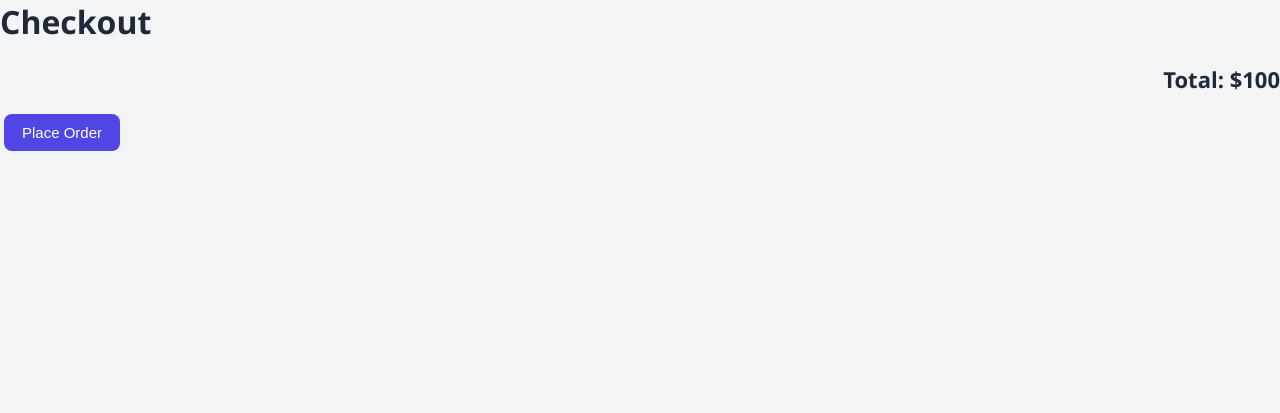
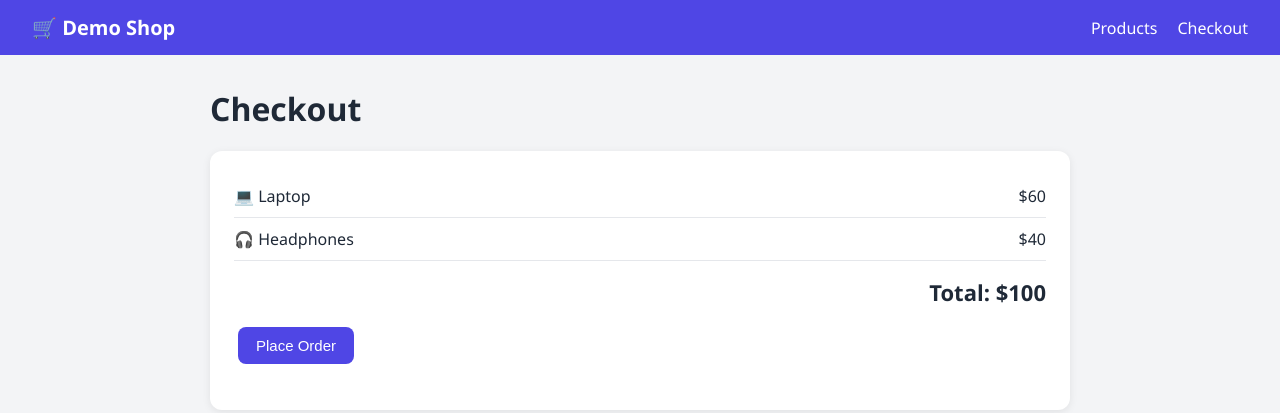
Before and after one commit to gyanipanditji20-lang/demo-shop, a plain HTML site: page checkout.html in a window 1280 px wide. Drawn offline with Linux system fonts and the light colour scheme.

Commit message:
Update checkout.html

```diff
--- a/checkout.html
+++ b/checkout.html
@@ -2,10 +2,20 @@
 <html>
 <head><meta charset="utf-8"><title>Demo Shop - Checkout</title><link rel="stylesheet" href="style.css"></head>
 <body>
-  <h1>Checkout</h1>
-  <p id="total">Total: $100</p>
-  <button id="place-order">Place Order</button>
-  <p id="order-msg"></p>
+  <header>
+    <span class="brand">🛒 Demo Shop</span>
+    <nav><a href="search.html">Products</a><a href="checkout.html">Checkout</a></nav>
+  </header>
+  <main>
+    <h1>Checkout</h1>
+    <div class="card">
+      <div class="summary-row"><span>💻 Laptop</span><span>$60</span></div>
+      <div class="summary-row"><span>🎧 Headphones</span><span>$40</span></div>
+      <p id="total">Total: $100</p>
+      <button id="place-order">Place Order</button>
+      <p id="order-msg"></p>
+    </div>
+  </main>
   <script>
     document.getElementById('place-order').onclick = () => {
       document.getElementById('order-msg').textContent = 'Order placed!';
```
